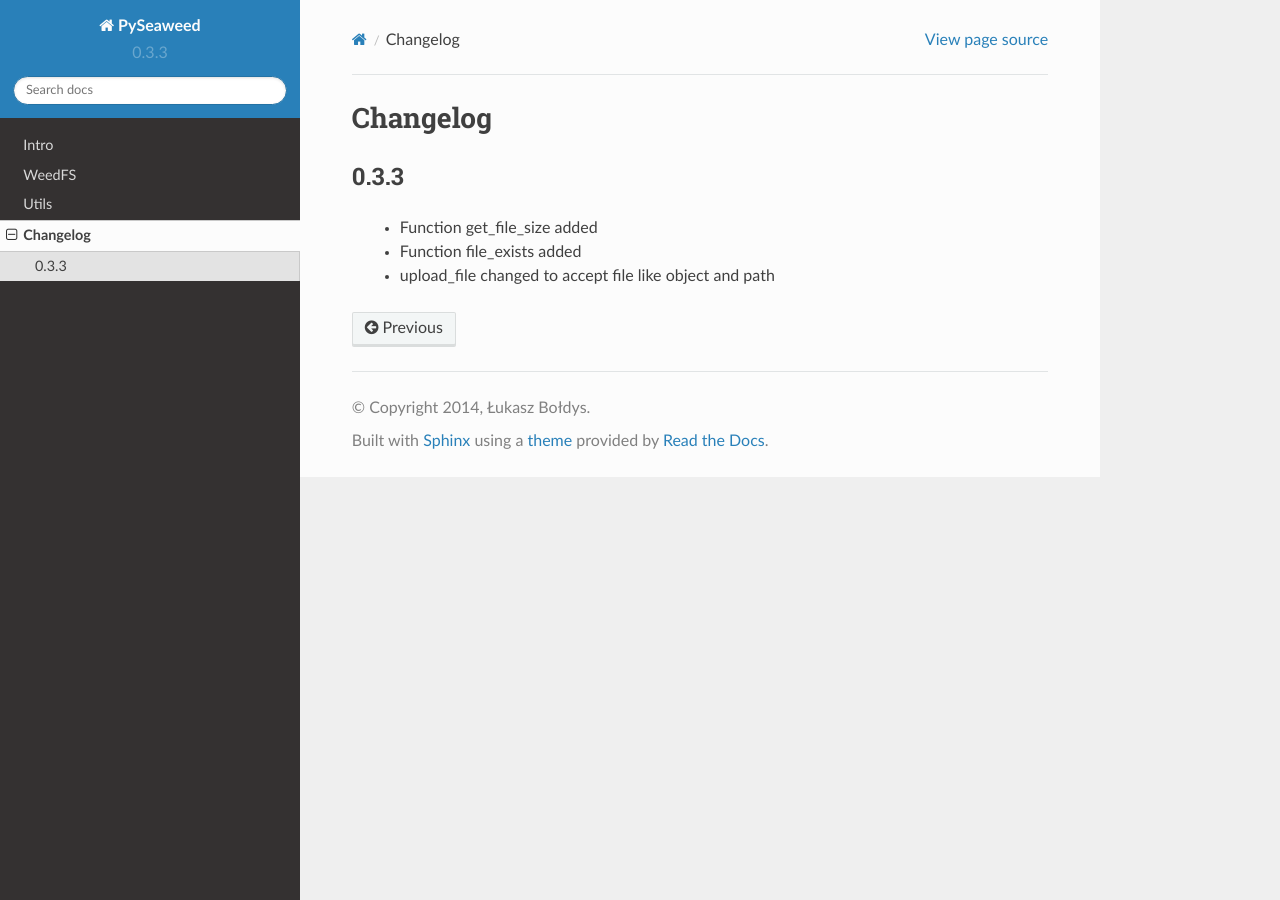
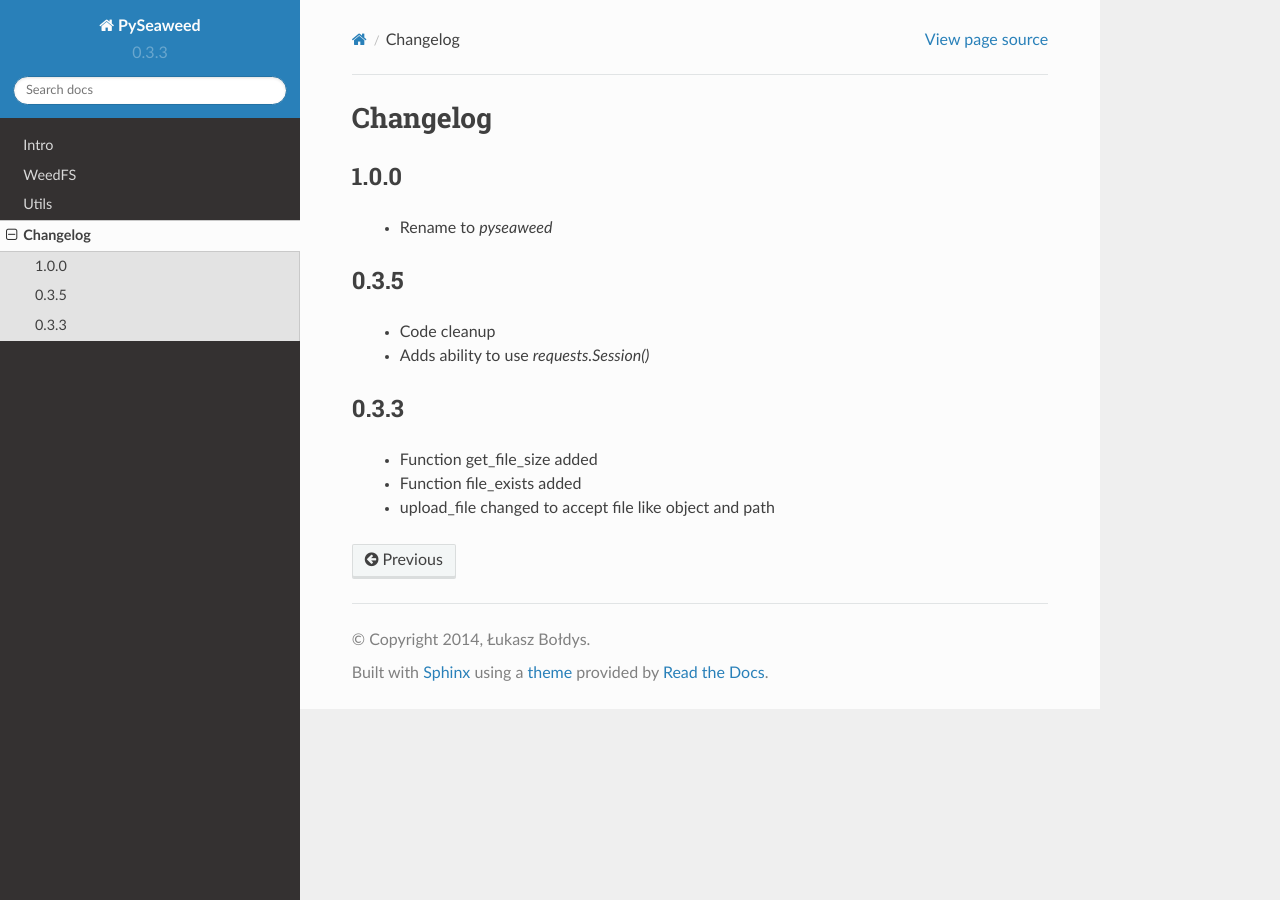
Before and after one commit to utek/pyseaweed, a Sphinx documentation site: the page built from docs/changes.rst, in a window 1280 px wide. Built offline with Sphinx 7.4.7 and the Read the Docs theme 2.0.0, drawn with Linux system fonts in a browser that asks for light colours.

Commit message:
Update docs. Small fix

```diff
--- a/docs/changes.rst
+++ b/docs/changes.rst
@@ -1,6 +1,19 @@
 ===========
 Changelog
 ===========
+
+-------
+1.0.0
+-------
+
+    - Rename to `pyseaweed`
+
+-------
+0.3.5
+-------
+
+    - Code cleanup
+    - Adds ability to use `requests.Session()`
 
 -------
 0.3.3
--- a/pyseaweed/version.py
+++ b/pyseaweed/version.py
@@ -2,4 +2,4 @@
 # vi:si:et:sw=4:sts=4:ts=4
 
 
-__version__ = "1.0.0"
+__version__ = "1.0.1"
```
Also changed, not shown: 1 other file.
